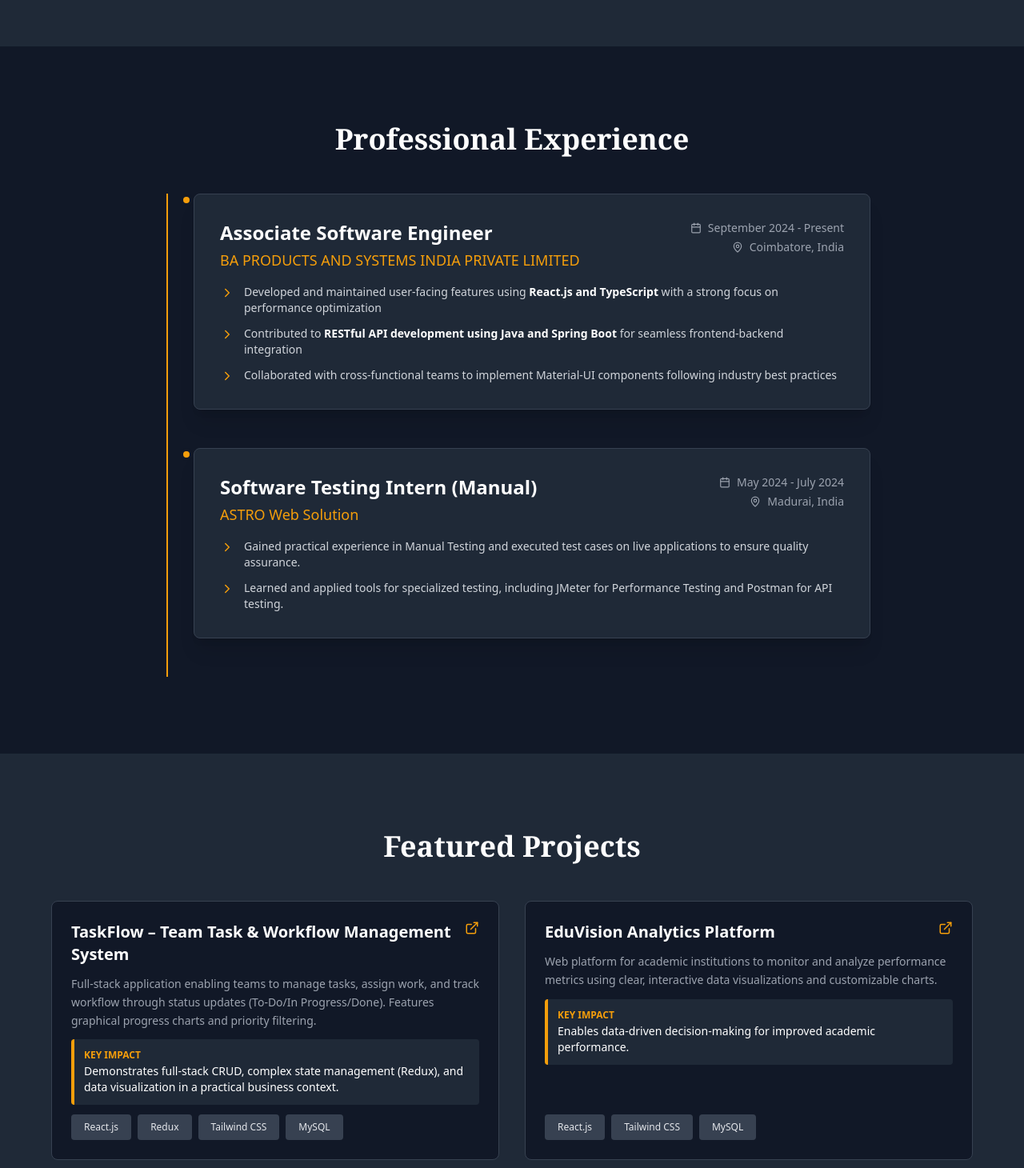
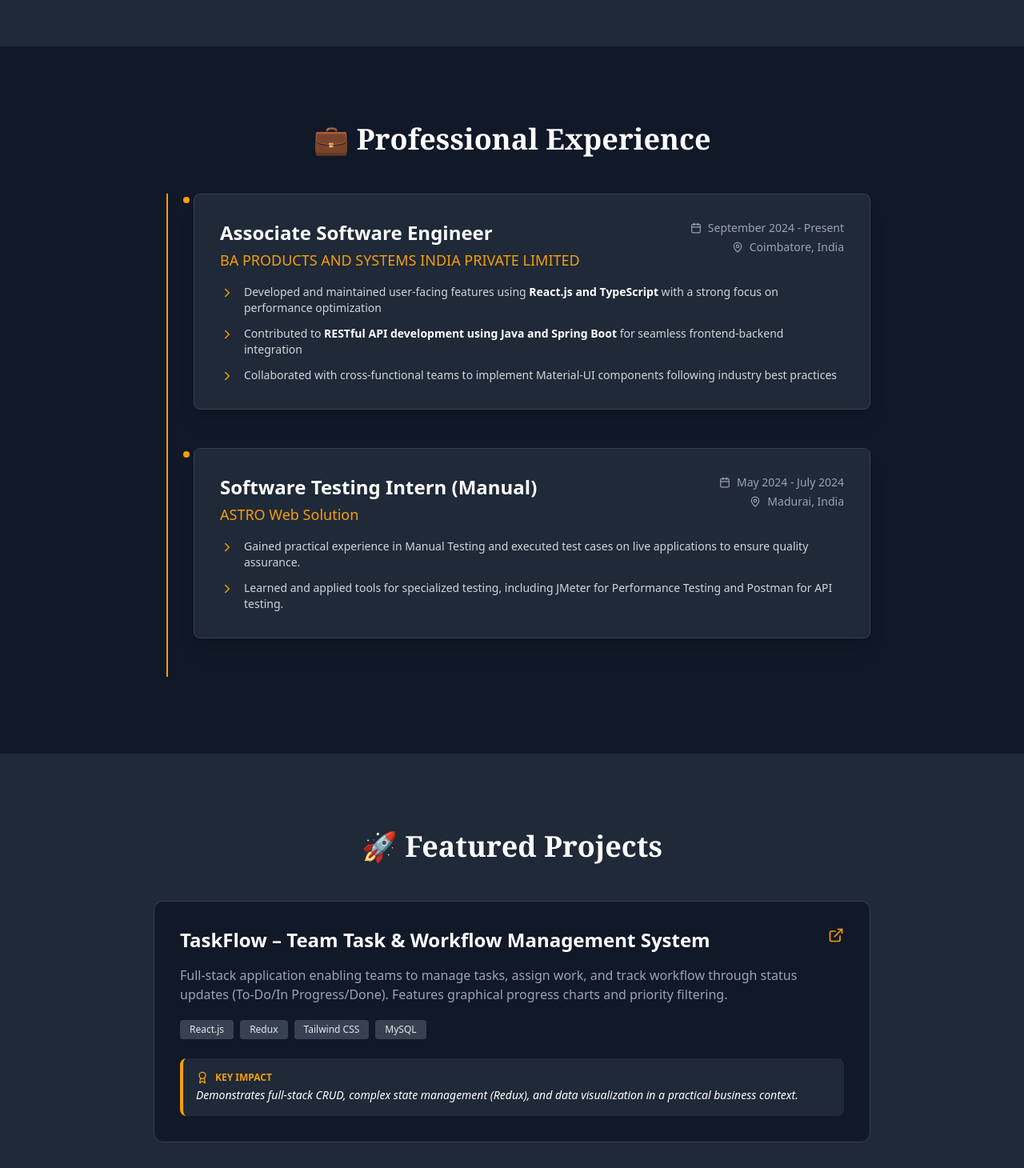
Before and after one commit to VijayaLakshmiSenthilkumar22/portfolio, a React (Create React App) app: page / in a window 1280 px wide. Shown: the part 1330-2790 px from the top of the page at 80% size. Built offline with nearby package versions, Linux system fonts and the light colour scheme.

Commit message:
Update portfolio

```diff
--- a/src/Components/Portfolio.js
+++ b/src/Components/Portfolio.js
@@ -1,5 +1,17 @@
 import React, { useState, useEffect } from 'react';
 import { Mail, Linkedin, ExternalLink, GraduationCap, Award, Calendar, MapPin, ChevronRight, Menu, X } from 'lucide-react';
+
+// Define navigation items with their display name and icon
+const navItems = [
+  { name: 'Home', id: 'home', icon: '🏠' },
+  { name: 'About', id: 'about', icon: '👤' },
+  { name: 'Experience', id: 'experience', icon: '💼' },
+  { name: 'Projects', id: 'projects', icon: '🚀' },
+  { name: 'Skills', id: 'skills', icon: '💻' },
+  { name: 'Education', id: 'education', icon: '🎓' },
+  { name: 'Certifications', id: 'certifications', icon: '🏆' },
+  { name: 'Contact', id: 'contact', icon: '📧' },
+];
 
 export default function ProfessionalPortfolio() {
   // --- State Variables ---
@@ -7,7 +19,7 @@ export default function ProfessionalPortfolio() {
   const [isScrolled, setIsScrolled] = useState(false);
   const [isMenuOpen, setIsMenuOpen] = useState(false);
 
-  // --- Data Definitions (Unchanged) ---
+  // --- Data Definitions (Unchanged for brevity) ---
   const projects = [
     {
       title: 'TaskFlow – Team Task & Workflow Management System',
@@ -62,7 +74,7 @@ export default function ProfessionalPortfolio() {
     const handleScroll = () => {
       setIsScrolled(window.scrollY > 50);
 
-      const sections = ['home', 'about', 'experience', 'projects', 'skills', 'education', 'certifications', 'contact'];
+      const sections = navItems.map(item => item.id);
       const current = sections.find(section => {
         const element = document.getElementById(section);
         if (element) {
@@ -72,17 +84,20 @@ export default function ProfessionalPortfolio() {
         }
         return false;
       });
+      // Set active section, but default to 'home' if nothing is in view (e.g., at the very top)
       if (current) setActiveSection(current);
+      else if (window.scrollY < 100) setActiveSection('home');
     };
 
     window.addEventListener('scroll', handleScroll);
+    handleScroll(); // Run once on mount to set initial state
     return () => window.removeEventListener('scroll', handleScroll);
   }, []);
 
   const scrollToSection = (id) => {
     const element = document.getElementById(id);
     if (element) {
-      const offset = 80;
+      const offset = 80; // Height of the sticky nav bar
       const elementPosition = element.getBoundingClientRect().top;
       const offsetPosition = elementPosition + window.pageYOffset - offset;
       window.scrollTo({ top: offsetPosition, behavior: 'smooth' });
@@ -105,22 +120,22 @@ export default function ProfessionalPortfolio() {
         <div className="max-w-6xl mx-auto px-6 py-4">
           <div className="flex justify-between items-center">
             {/* Logo/Name */}
-            <div className="text-xl font-serif font-bold text-amber-500">
+            <a href="#home" onClick={() => scrollToSection('home')} className="text-xl font-serif font-bold text-amber-500 cursor-pointer">
               Vijayalakshmi S
-            </div>
+            </a>
 
             {/* Desktop Menu */}
             <div className="hidden md:flex gap-8">
-              {['Home', 'About', 'Experience', 'Projects', 'Skills', 'Education', 'Certifications', 'Contact'].map((item) => (
+              {navItems.map((item) => (
                 <button
-                  key={item}
-                  onClick={() => scrollToSection(item.toLowerCase())}
+                  key={item.id}
+                  onClick={() => scrollToSection(item.id)}
                   className={`text-sm font-medium transition-colors relative ${
-                    activeSection === item.toLowerCase() ? 'text-amber-500' : 'text-gray-300 hover:text-amber-500'
+                    activeSection === item.id ? 'text-amber-500' : 'text-gray-300 hover:text-amber-500'
                   }`}
                 >
-                  {item}
-                  {activeSection === item.toLowerCase() && (
+                  {item.name}
+                  {activeSection === item.id && (
                     <span className="absolute -bottom-1 left-0 w-full h-0.5 bg-amber-500" />
                   )}
                 </button>
@@ -155,16 +170,17 @@ export default function ProfessionalPortfolio() {
             <X size={28} />
           </button>
         </div>
-        <div className="flex flex-col items-center gap-6 pt-10">
-          {['Home', 'About', 'Experience', 'Projects', 'Skills', 'Education', 'Certifications', 'Contact'].map((item) => (
+        <div className="flex flex-col items-start gap-6 pt-10 px-8">
+          {navItems.map((item) => (
             <button
-              key={item}
-              onClick={() => scrollToSection(item.toLowerCase())}
-              className={`text-xl font-bold transition-colors ${
-                activeSection === item.toLowerCase() ? 'text-amber-500' : 'text-gray-300 hover:text-amber-500'
+              key={item.id}
+              onClick={() => scrollToSection(item.id)}
+              className={`text-xl font-bold transition-colors flex items-center gap-4 ${
+                activeSection === item.id ? 'text-amber-500' : 'text-gray-300 hover:text-amber-500'
               }`}
             >
-              {item}
+              <span className="text-2xl">{item.icon}</span>
+              {item.name}
             </button>
           ))}
         </div>
@@ -172,6 +188,8 @@ export default function ProfessionalPortfolio() {
       {/* End Mobile Menu */}
 
 
+      {/* MAIN CONTENT */}
+      <main>
         {/* Hero Section */}
         <section id="home" className="min-h-screen flex items-center justify-center px-6 bg-gray-900">
           <div className="max-w-4xl mx-auto text-center pt-24">
@@ -218,7 +236,7 @@ export default function ProfessionalPortfolio() {
                 <div className="text-xs sm:text-sm text-gray-400">Years Experience</div>
               </div>
               <div className="text-center">
-              <div className="text-2xl sm:text-3xl font-bold text-amber-500">{projects.length}+</div>
+                <div className="text-2xl sm:text-3xl font-bold text-amber-500">6+</div>
                 <div className="text-xs sm:text-sm text-gray-400">Projects</div>
               </div>
               <div className="text-center">
@@ -233,7 +251,7 @@ export default function ProfessionalPortfolio() {
         <section id="about" className="py-16 sm:py-24 px-6 bg-gray-800">
           <div className="max-w-4xl mx-auto">
             <h2 className="text-3xl md:text-4xl font-serif font-bold mb-10 sm:mb-12 text-center text-white">
-            About Me
+              👤 About Me
             </h2>
 
             <div className="prose max-w-none">
@@ -269,7 +287,7 @@ export default function ProfessionalPortfolio() {
         <section id="experience" className="py-16 sm:py-24 px-6 bg-gray-900">
           <div className="max-w-4xl mx-auto">
             <h2 className="text-3xl md:text-4xl font-serif font-bold mb-10 sm:mb-12 text-center text-white">
-            Professional Experience
+              💼 Professional Experience
             </h2>
 
             <div className="border-l-2 border-amber-500 pl-6 sm:pl-8 ml-2 sm:ml-4">
@@ -352,54 +370,58 @@ export default function ProfessionalPortfolio() {
           </div>
         </section>
 
-      {/* Projects Section */}
+      {/* Projects Section - UPDATED IMPLEMENTATION */}
         <section id="projects" className="py-16 sm:py-24 px-6 bg-gray-800">
-        <div className="max-w-6xl mx-auto">
+          <div className="max-w-4xl mx-auto">
             <h2 className="text-3xl md:text-4xl font-serif font-bold mb-10 sm:mb-12 text-center text-white">
-            Featured Projects
+              🚀 Featured Projects
             </h2>
 
-          <div className="grid md:grid-cols-2 gap-6 sm:gap-8">
+            <div className="space-y-8">
               {projects.map((project, idx) => (
                 <div
                   key={idx}
-                // FIXED: Reduced main card padding for a smaller overall size
-                className="border border-gray-700 rounded-lg p-4 sm:p-6 hover:shadow-2xl transition-shadow bg-gray-900 flex flex-col"
+                  className="group relative bg-gray-900 border border-gray-700 rounded-xl p-6 sm:p-8
+                          transition-all duration-300 ease-in-out hover:shadow-2xl hover:border-amber-500 hover:scale-[1.01]"
                 >
                   {/* Project Header and Link */}
-                <div className="flex justify-between items-start mb-2 sm:mb-3">
-                  <h3 className="text-lg sm:text-xl font-bold text-white">
+                  <div className="flex justify-between items-start mb-3 sm:mb-4">
+                    <h3 className="text-xl sm:text-2xl font-bold text-white group-hover:text-amber-500 transition-colors">
                       {project.title}
                     </h3>
                     <a href={project.link} target="_blank" rel="noopener noreferrer" aria-label={`View project ${project.title}`}>
-                    <ExternalLink className="text-amber-500 hover:text-white transition-colors flex-shrink-0" size={18} />
+                      <ExternalLink className="text-amber-500 hover:text-white transition-colors flex-shrink-0 ml-4" size={20} />
                     </a>
                   </div>
 
-                {/* Description */}
-                <p className="text-sm text-gray-400 mb-2 sm:mb-3 leading-relaxed">
+                  {/* Description (Main Body) */}
+                  <p className="text-sm sm:text-base text-gray-400 mb-5 leading-relaxed">
                     {project.description}
                   </p>
 
-                {/* Key Impact - FIXED: Reduced internal padding and margin */}
-                <div className="bg-gray-800 p-2 sm:p-3 rounded mb-2 sm:mb-3 border-l-4 border-amber-500">
-                  <div className="text-xs font-semibold text-amber-500 mb-0.5">KEY IMPACT</div>
-                  <div className="text-sm text-white">{project.impact}</div>
-                </div>
-
-                {/* Tech Stack */}
-                <div className="mt-auto">
-                  <div className="flex flex-wrap gap-2">
+                  {/* Tech Stack (Tags) */}
+                  <div className="flex flex-wrap gap-2 mb-6">
                     {project.tech.map((tech, i) => (
                       <span
                         key={i}
-                        className="px-3 py-1.5 sm:px-4 sm:py-2 bg-gray-700 text-gray-200 rounded text-xs font-medium"
+                        className="px-3 py-1 bg-gray-700 text-gray-200 rounded text-xs font-medium
+                                  group-hover:bg-amber-500 group-hover:text-gray-900 transition-colors"
                       >
                         {tech}
                       </span>
                     ))}
                   </div>
+
+                  {/* Key Impact (Visible block) */}
+                  <div className="bg-gray-800 p-4 rounded-lg border-l-4 border-amber-500">
+                    <div className="text-xs font-semibold text-amber-500 mb-1 flex items-center gap-2">
+                       <Award size={16} /> KEY IMPACT
                     </div>
+                    <p className="text-sm text-white italic">
+                      {project.impact}
+                    </p>
+                  </div>
+
                 </div>
               ))}
             </div>
@@ -410,7 +432,7 @@ export default function ProfessionalPortfolio() {
         <section id="skills" className="py-16 sm:py-24 px-6 bg-gray-900">
           <div className="max-w-5xl mx-auto">
             <h2 className="text-3xl md:text-4xl font-serif font-bold mb-10 sm:mb-12 text-center text-white">
-            Technical Skills
+              💻 Technical Skills
             </h2>
 
             <div className="space-y-6 sm:space-y-8">
@@ -437,7 +459,7 @@ export default function ProfessionalPortfolio() {
         <section id="education" className="py-16 sm:py-24 px-6 bg-gray-800">
           <div className="max-w-4xl mx-auto">
             <h2 className="text-3xl md:text-4xl font-serif font-bold mb-10 sm:mb-12 text-center text-white">
-            Education
+              🎓 Education
             </h2>
 
             <div className="space-y-4 sm:space-y-6">
@@ -471,7 +493,7 @@ export default function ProfessionalPortfolio() {
         <section id="certifications" className="py-16 sm:py-24 px-6 bg-gray-900">
           <div className="max-w-4xl mx-auto">
             <h2 className="text-3xl md:text-4xl font-serif font-bold mb-10 sm:mb-12 text-center text-white">
-            Certifications
+              🏆 Certifications
             </h2>
 
             <div className="grid md:grid-cols-2 gap-4 sm:gap-6">
@@ -502,7 +524,7 @@ export default function ProfessionalPortfolio() {
         <section id="contact" className="py-16 sm:py-24 px-6 bg-gray-800">
           <div className="max-w-4xl mx-auto text-center">
             <h2 className="text-3xl md:text-4xl font-serif font-bold mb-4 sm:mb-6 text-white">
-            Get In Touch
+              📧 Get In Touch
             </h2>
             <p className="text-sm sm:text-lg text-gray-300 mb-6 sm:mb-8 max-w-2xl mx-auto">
               I'm always interested in hearing about new opportunities and collaborations. Feel free to reach out!
@@ -528,6 +550,7 @@ export default function ProfessionalPortfolio() {
             </div>
           </div>
         </section>
+      </main>
 
       {/* Footer */}
       <footer className="py-6 sm:py-8 px-6 border-t border-gray-700 bg-gray-900">
```
Lines whose indentation alone changed are shown as unchanged.
